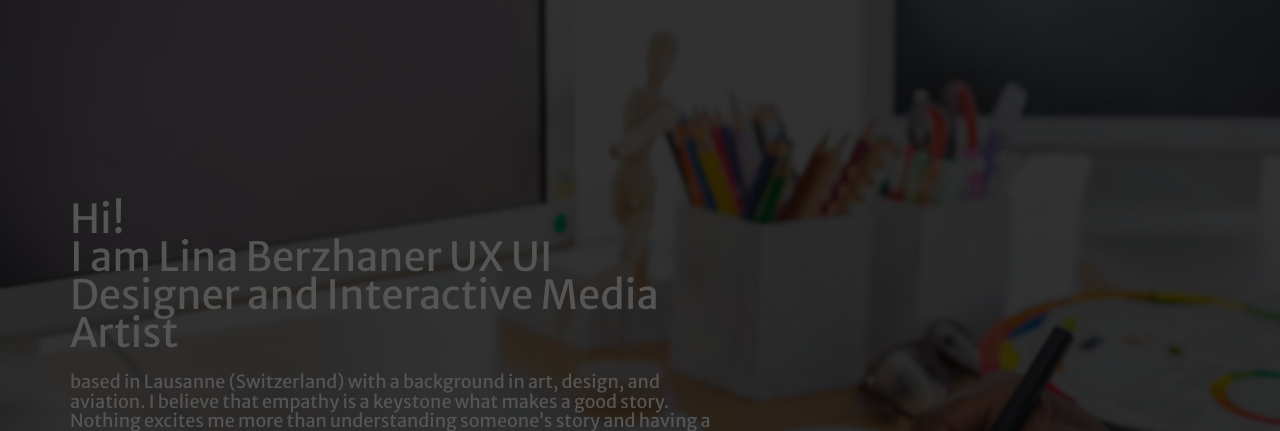
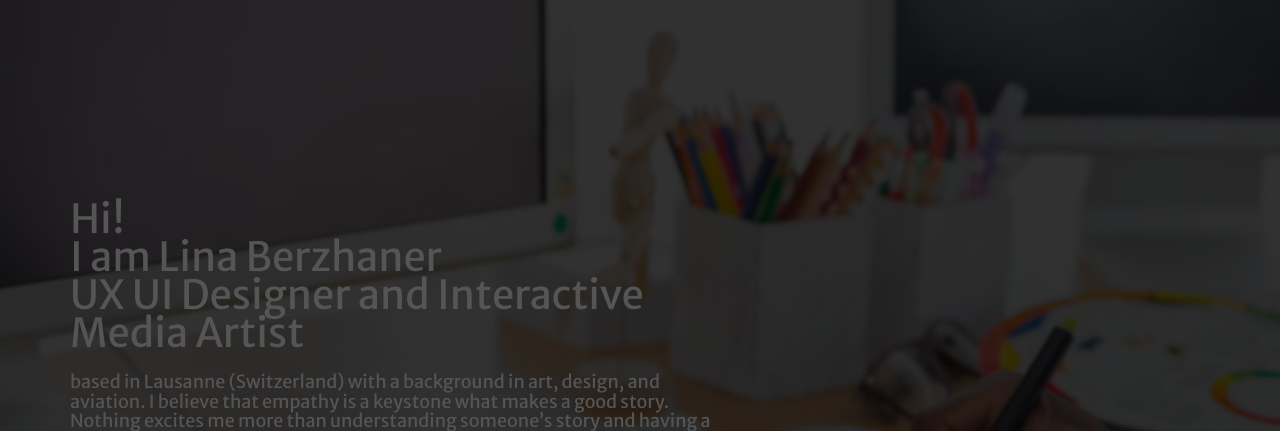
Before and after one commit to lina-berzhaner/berzhaner.com, a plain HTML site: page index.html in a window 1280 px wide. Shown: the top 431 px of the page. Drawn offline with nearby package versions, Linux system fonts and the light colour scheme.

Commit message:
design changes

```diff
--- a/index.html
+++ b/index.html
@@ -33,7 +33,7 @@
 		<div class="absolute-center">
 		<div class="row">
 			<div class="col-sm-7">
-				<h2 class="info animated fadeInDown">Hi!<br> I am Lina Berzhaner UX UI Designer and Interactive Media Artist<br><span><h4 class="info animated fadeInDown"><br>based in Lausanne (Switzerland) with a background in art, design, and aviation. I believe that empathy is a keystone what makes a good story. Nothing excites me more than understanding someone’s story and having a chance to create the next part better</span><br></h4>
+				<h2 class="info animated fadeInDown"><span>Hi!<br> I am Lina Berzhaner<br> UX UI Designer and Interactive Media Artist<br><h4 class="info animated fadeInDown"><br>based in Lausanne (Switzerland) with a background in art, design, and aviation. I believe that empathy is a keystone what makes a good story. Nothing excites me more than understanding someone’s story and having a chance to create the next part better</span><br></h4>
 				<a href="#works" class="btn scroll animated bounceInUp">View My Works</a>
 				<a href="#contact" class="btn scroll animated bounceInDown">Contact</a>
 			</div>
```
